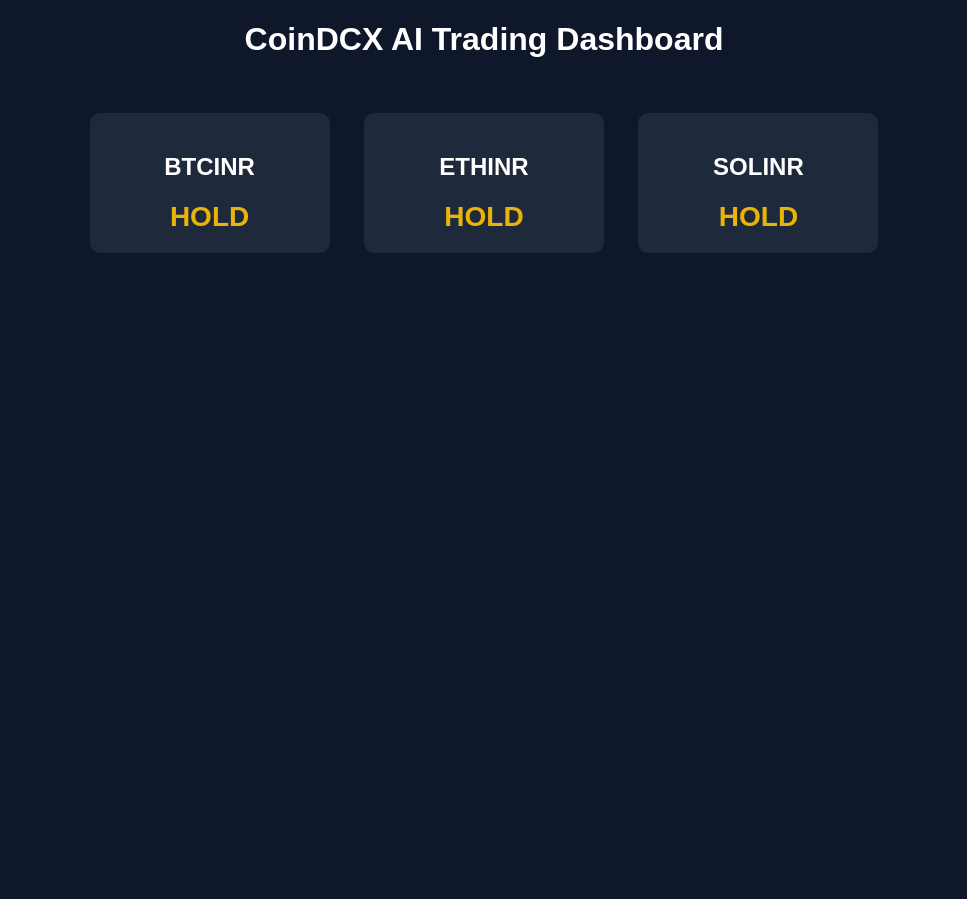
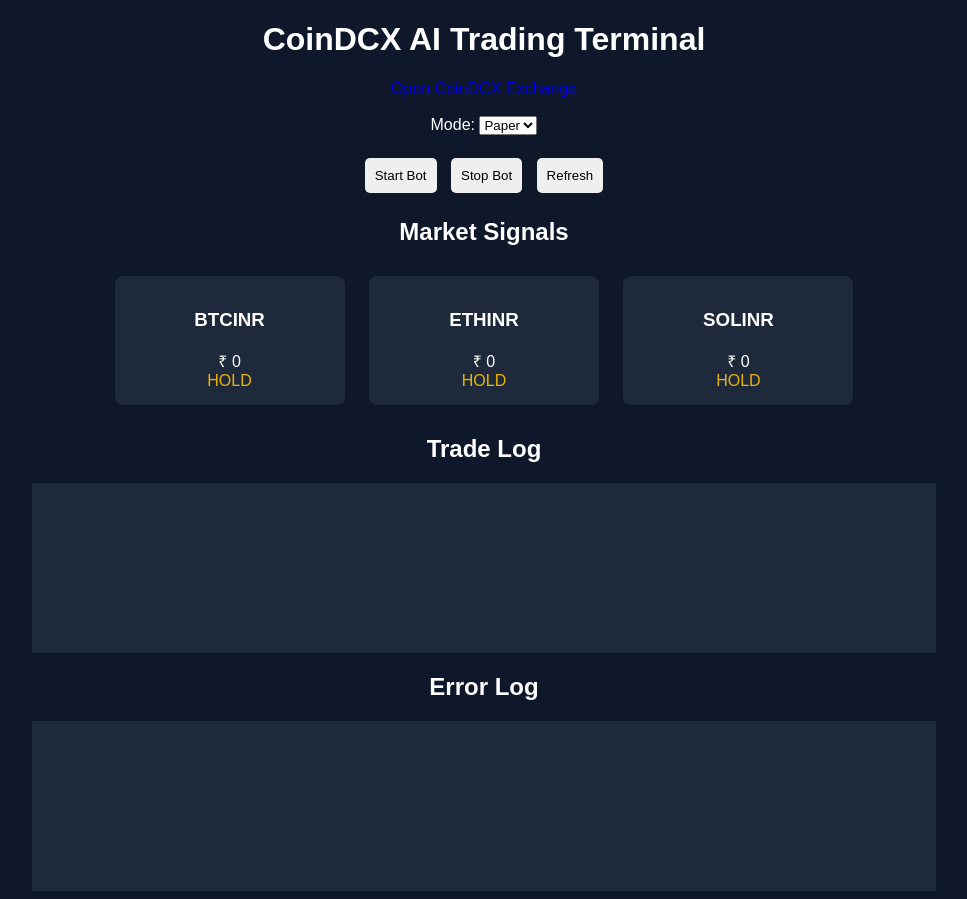
Before and after one commit to sudch-dev/Coin, a Flask app: page / in a window 1280 px wide. Shown: the whole page, without its empty margins (156-1123 px from the left). Before the commit the page ends 253 px from the top, so only its background shows below. Run offline with Flask 3, Linux system fonts and the light colour scheme; data that the repository does not hold is empty.

Commit message:
Update index.html

```diff
--- a/templates/index.html
+++ b/templates/index.html
@@ -1,39 +1,50 @@
 <!DOCTYPE html>
 <html>
+
 <head>
 
-<title>CoinDCX AI Trading Bot</title>
+<title>CoinDCX Trading Dashboard</title>
 
 <style>
 
 body{
-font-family:Arial;
 background:#0f172a;
 color:white;
+font-family:Arial;
 text-align:center;
-}
-
-.container{
-margin-top:40px;
 }
 
 .card{
 background:#1e293b;
-padding:20px;
-margin:15px;
-border-radius:10px;
+padding:15px;
+margin:10px;
 display:inline-block;
 width:200px;
-}
-
-.signal{
-font-size:28px;
-font-weight:bold;
+border-radius:8px;
 }
 
 .buy{color:#22c55e}
 .sell{color:#ef4444}
 .hold{color:#eab308}
+
+button{
+padding:10px;
+margin:5px;
+border:none;
+border-radius:5px;
+cursor:pointer;
+}
+
+.panel{
+width:70%;
+margin:auto;
+background:#1e293b;
+padding:10px;
+height:150px;
+overflow:auto;
+text-align:left;
+margin-top:20px;
+}
 
 </style>
 
@@ -41,41 +52,129 @@ font-weight:bold;
 
 <body>
 
-<h1>CoinDCX AI Trading Dashboard</h1>
+<h1>CoinDCX AI Trading Terminal</h1>
 
-<div class="container" id="signals"></div>
+<a href="https://coindcx.com/exchange" target="_blank">
+Open CoinDCX Exchange
+</a>
+
+<br><br>
+
+Mode:
+<select id="modeToggle" onchange="setMode()">
+<option value="paper">Paper</option>
+<option value="live">Live</option>
+</select>
+
+<br><br>
+
+<button onclick="startBot()">Start Bot</button>
+<button onclick="stopBot()">Stop Bot</button>
+<button onclick="loadAll()">Refresh</button>
+
+<h2>Market Signals</h2>
+
+<div id="market"></div>
+
+<h2>Trade Log</h2>
+<div class="panel" id="tradeLog"></div>
+
+<h2>Error Log</h2>
+<div class="panel" id="errorLog"></div>
 
 <script>
 
 async function loadSignals(){
 
-let res = await fetch('/signals')
+let res=await fetch("/signals")
+let data=await res.json()
 
-let data = await res.json()
+let html=""
 
-let html = ""
+for(let s in data){
 
-for (let s in data){
+let price=await fetch("/price/"+s)
+let p=await price.json()
 
-let sig = data[s]
+let sig=data[s]
 
-let cls = sig.toLowerCase()
+html+=`
+<div class="card">
 
-html += `
-<div class="card">
-<h2>${s}</h2>
-<div class="signal ${cls}">${sig}</div>
+<h3>${s}</h3>
+
+<div>₹ ${p.price}</div>
+
+<div class="${sig.toLowerCase()}">${sig}</div>
+
 </div>
 `
 }
 
-document.getElementById("signals").innerHTML = html
+document.getElementById("market").innerHTML=html
 
 }
 
+
+async function loadTradeLog(){
+
+let r=await fetch("/trade_log")
+let d=await r.json()
+
+document.getElementById("tradeLog").innerHTML=d.join("<br>")
+}
+
+async function loadErrorLog(){
+
+let r=await fetch("/error_log")
+let d=await r.json()
+
+document.getElementById("errorLog").innerHTML=d.join("<br>")
+}
+
+async function startBot(){
+
+await fetch("/start")
+alert("Bot Started")
+}
+
+async function stopBot(){
+
+await fetch("/stop")
+alert("Bot Stopped")
+}
+
+async function setMode(){
+
+let mode=document.getElementById("modeToggle").value
+
+await fetch("/mode",{
+method:"POST",
+headers:{"Content-Type":"application/json"},
+body:JSON.stringify({mode:mode})
+})
+
+}
+
+async function loadMode(){
+
+let r=await fetch("/mode")
+let d=await r.json()
+
+document.getElementById("modeToggle").value=d.mode
+}
+
+function loadAll(){
+
 loadSignals()
+loadTradeLog()
+loadErrorLog()
+}
 
-setInterval(loadSignals,10000)
+loadMode()
+loadAll()
+
+setInterval(loadAll,10000)
 
 </script>
 
```
